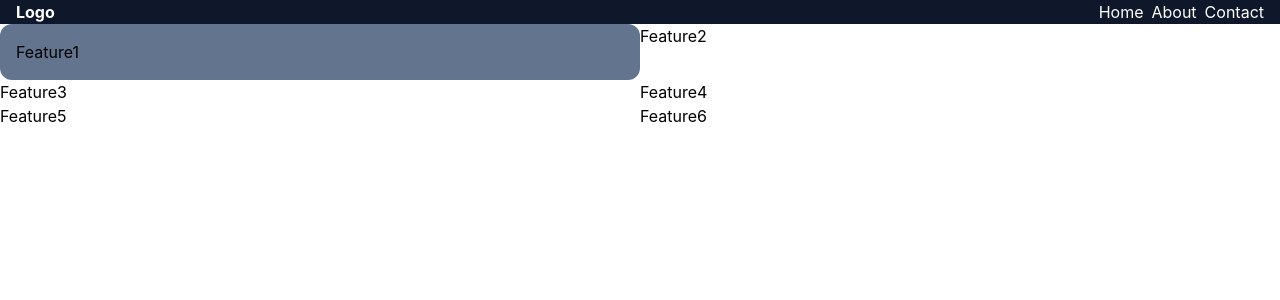
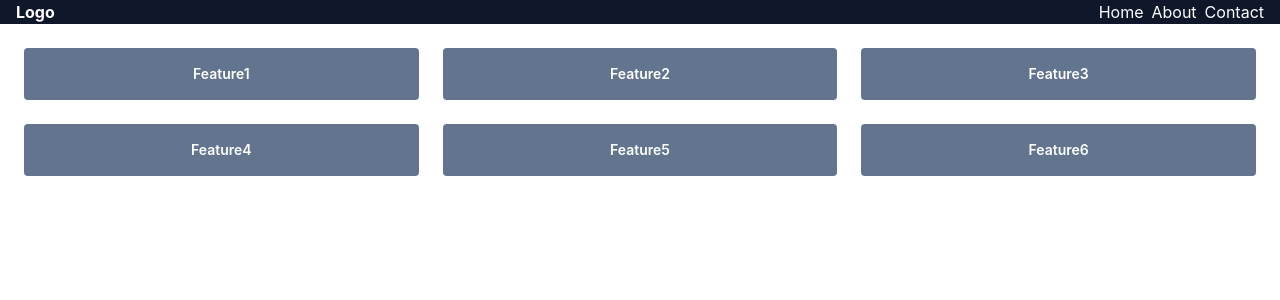
Before and after one commit to Aryan-Gupta2002/Tailwind-React-, a React (Vite) app: page / in a window 1280 px wide. Shown: the top 300 px of the page. Built offline with nearby package versions, Linux system fonts and the light colour scheme.

Commit message:
Elements Resizing

```diff
--- a/src/App.jsx
+++ b/src/App.jsx
@@ -9,13 +9,13 @@ function App() {
       <span>Contact</span>
     </div>
   </div>
-  <div className="grid grid-cols-2">
-    <div className="bg-slate-500 p-4 rounded-xl">Feature1</div>
-    <div>Feature2</div>
-    <div>Feature3</div>
-    <div>Feature4</div>
-    <div>Feature5</div>
-    <div>Feature6</div>
+  <div className="grid sm:grid-cols-2 md:grid-cols-3 text-white p-6 gap-6 text-center font-semibold sm:text-sm ">
+    <div className="bg-slate-500 p-4 rounded">Feature1</div>
+    <div className="bg-slate-500 p-4 rounded">Feature2</div>
+    <div className="bg-slate-500 p-4 rounded">Feature3</div>
+    <div className="bg-slate-500 p-4 rounded">Feature4</div>
+    <div className="bg-slate-500 p-4 rounded">Feature5</div>
+    <div className="bg-slate-500 p-4 rounded">Feature6</div>
   </div>
   </div>
 
@@ -23,4 +23,6 @@ function App() {
 }
 // p-1 -> 0.25rem. p-2 -> 0.5rem
 // flex-col ->flex-direction:column
+// sm:grid-cols-2, means anything bigger than a sm(small screen)
+// will have 2 columns, lesser than sm will have 1 column
 export default App
```
